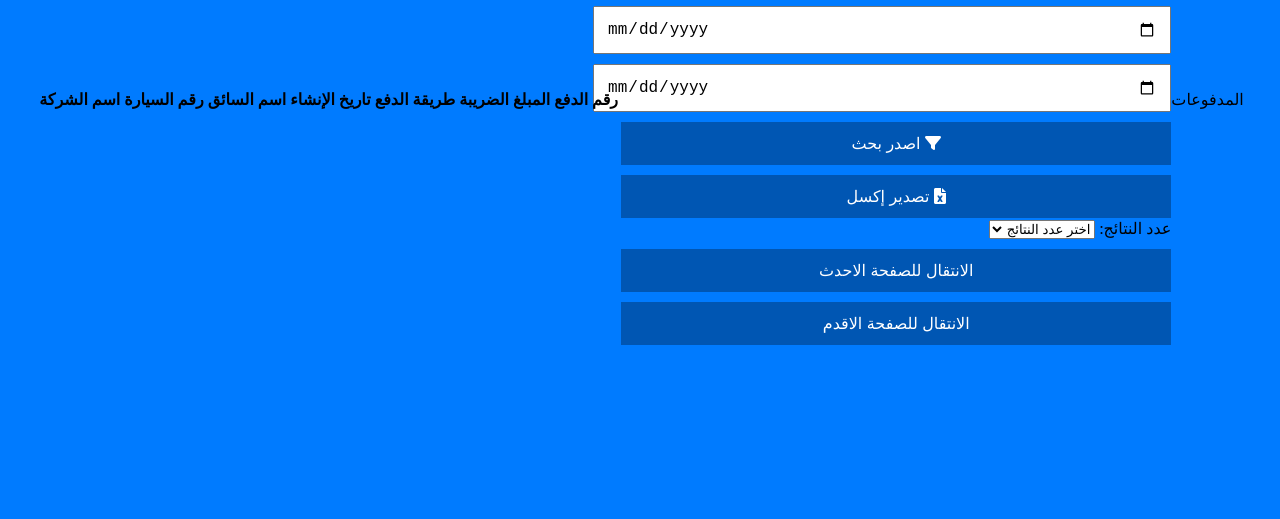
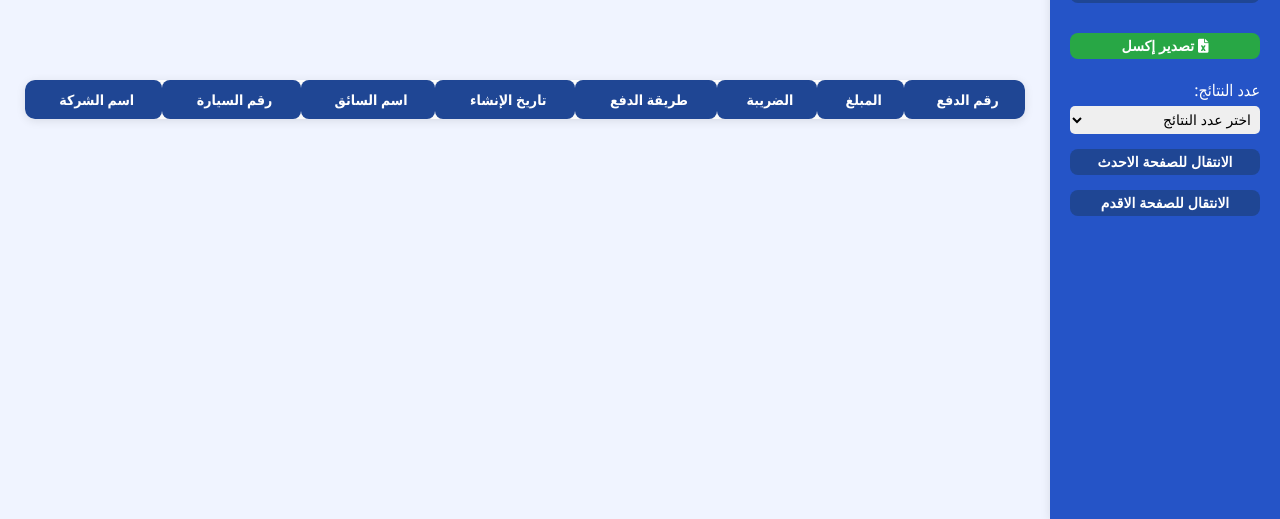
Before and after one commit to mn01001920890/etaxi-project, a website: page payments.html in a window 1280 px wide. Shown: the part 301-820 px from the top of the page. Drawn offline with Linux system fonts and the light colour scheme.

Commit message:
Update payments.html
Update

```diff
--- a/payments.html
+++ b/payments.html
@@ -1,68 +1,124 @@
 <!DOCTYPE html>
 <html lang="ar" dir="rtl">
 <head>
-  <meta name="viewport" content="width=device-width, initial-scale=1.0"
+  <meta charset="UTF-8">
   <title>المدفوعات</title>
   <link rel="stylesheet" href="style.css">
   <script defer src="payments.js"></script>
   <link rel="stylesheet" href="https://cdnjs.cloudflare.com/ajax/libs/font-awesome/6.0.0/css/all.min.css">
-<style>
+  <style>
     body {
       margin: 0;
-      font-family: "Lato", sans-serif;
+      font-family: 'Segoe UI', Tahoma, Geneva, Verdana, sans-serif;
+      background-color: #f0f4ff;
+      display: flex;
+      min-height: 100vh;
     }
-    /* الشريط الجانبي */
-    .sidebar {
+    .side-bar {
+      width: 300px;
+      background-color: #2554C7;
+      color: white;
+      padding: 20px;
+      position: sticky;
+      top: 0;
+      height: 100vh;
+      box-shadow: 0 2px 10px rgba(0,0,0,0.1);
+      z-index: 1000;
+      display: flex;
+      flex-direction: column;
+      gap: 20px;
+    }
+    .side-header {
+      border-bottom: 1px solid rgba(255,255,255,0.2);
+      padding-bottom: 10px;
+    }
+    .side-title {
+      font-size: 20px;
+      font-weight: bold;
       margin: 0;
-      padding: 0;
-      width: 200px;
-      background-color: #f8f9fa; /* خلفية رمادية فاتحة */
-      position: fixed;
-      top: 0;
-      left: 0;
-      height: 100%;
-      overflow: auto;
     }
-    .sidebar a {
-      display: block;
-      color: #000;
-      padding: 16px;
+    .nav-links, .filters, .pagination-controls {
+      display: flex;
+      flex-direction: column;
+      gap: 5px;
+    }
+    .nav-links a, .filter-btn, .export-btn, .pagination-controls button {
+      background-color: #1f4694;
+      color: white;
+      padding: 5px;
+      border: none;
+      border-radius: 8px;
+      text-align: center;
+      font-weight: bold;
       text-decoration: none;
+      cursor: pointer;
+      font-size: 14px;
     }
-    .sidebar a.active {
-      background-color: #04AA6D;
-      color: white;
+    .export-btn {
+      background-color: #28a745;
     }
-    .sidebar a:hover:not(.active) {
-      background-color: #555;
-      color: white;
+    .filters input, .pagination-controls select {
+      padding: 5px;
+      border-radius: 5px;
+      border: none;
+      font-size: 14px;
     }
-    /* المحتوى الرئيسي */
-    .content {
-      margin-left: 200px;
-      padding: 16px;
+    .main-content {
+      flex: 1;
+      padding: 15px 25px;
     }
-    /* استعلام الوسائط للشاشات <768px */
-    @media screen and (max-width: 768px) {
-      .sidebar {
-        width: 100%;
-        height: auto;
-        position: relative;
-      }
-      .sidebar a {
-        float: left;
-      }
-      .content {
-        margin-left: 0;
-      }
+    #paymentsContainer {
+      overflow-x: auto;
+      background-color: white;
+      border-radius: 10px;
+      box-shadow: 0 2px 10px rgba(0,0,0,0.1);
+      max-height: calc(100vh - 35px);
+      overflow-y: auto;
     }
-    /* استعلام الوسائط للشاشات <400px */
-    @media screen and (max-width: 400px) {
-      .sidebar a {
-        float: none;
-        text-align: center;
-      }
+    #paymentsTable {
+      width: 100%;
+      border-collapse: collapse;
+      min-width: 1000px;
     }
+    #paymentsTable thead th {
+	  background-color: #1f4694;
+	  color: white;
+	  padding: 10px 12px;
+	  font-size: 14px;
+	  font-weight: bold;
+	  text-align: center;
+	  border: none;
+	  border-radius: 8px;
+	  cursor: pointer;
+	  position: sticky;
+	  top: 0;
+	  z-index: 998;
+	  transition: background-color 0.2s ease;
+	  box-shadow: 0 2px 6px rgba(0, 0, 0, 0.05);
+		}
+
+	#paymentsTable thead th:hover {
+	  background-color: #3b6cc2;
+	}
+
+    #paymentsTable td {
+      padding: 12px;
+      text-align: center;
+      background-color: #f5f5f5;
+      border-bottom: 1px solid #ddd;
+    }
+    .empty-message {
+      text-align: center;
+      padding: 40px;
+      font-weight: bold;
+      color: #555;
+    }
+
+	.filter-indicator {
+	  margin-right: 6px;
+	  font-size: 12px;
+	  color: yellow;
+	}
   </style>
 </head>
 <body>
```
